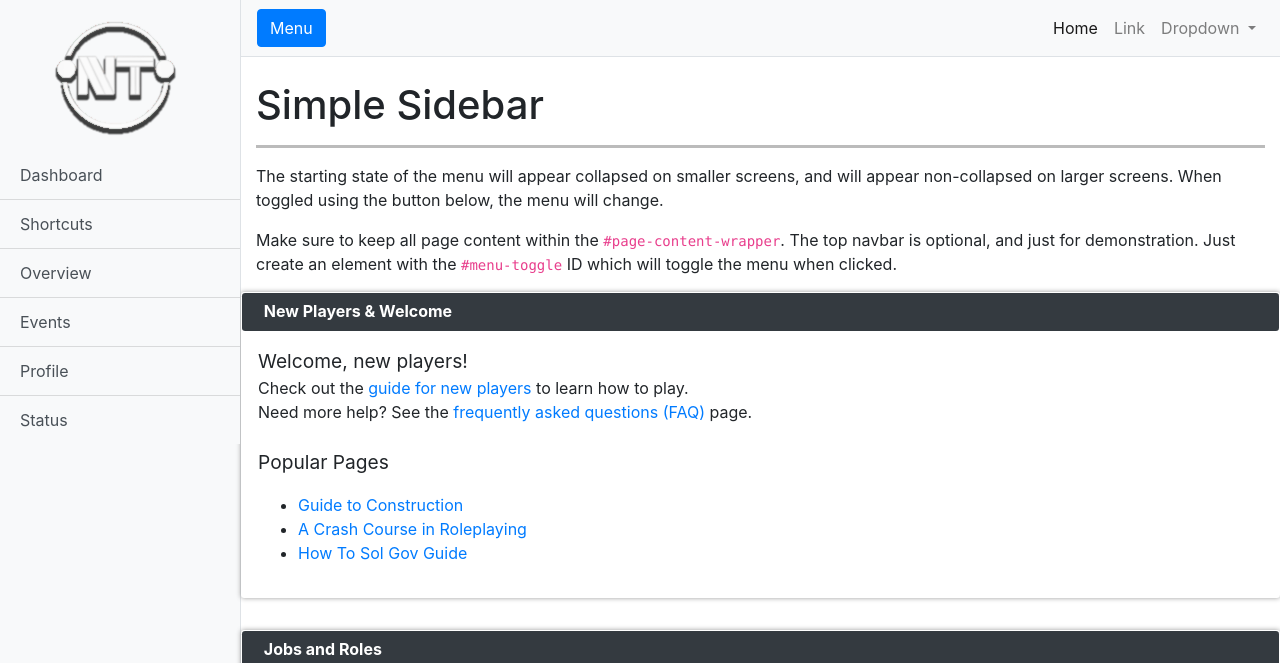
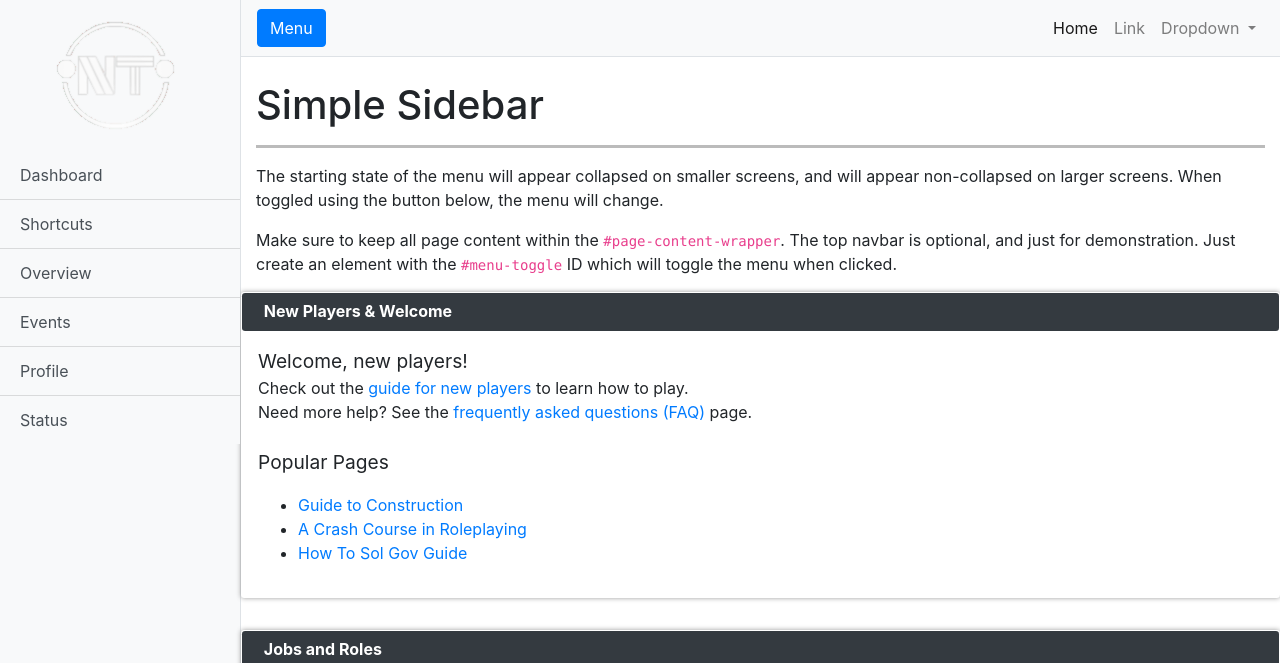
Before and after one commit to TheMagus-13/Stardate-240k.info, a website: page index.html in a window 1280 px wide. Shown: the top 663 px of the page. Drawn offline with Linux system fonts and the light colour scheme.

Commit message:
Update index.html

```diff
--- a/index.html
+++ b/index.html
@@ -50,7 +50,7 @@
 
     <!-- Sidebar -->
     <div class="bg-light border-right" id="sidebar-wrapper">
-      <img src="images/logo/NT_logoT.png" width="151" height="151" class="sidebar_logo">
+      <img src="images/logo/NT_logo.png" width="151" height="151" class="sidebar_logo">
       <div class="list-group list-group-flush">
         <a href="#" class="list-group-item list-group-item-action bg-light">Dashboard</a>
         <a href="#" class="list-group-item list-group-item-action bg-light">Shortcuts</a>
```
